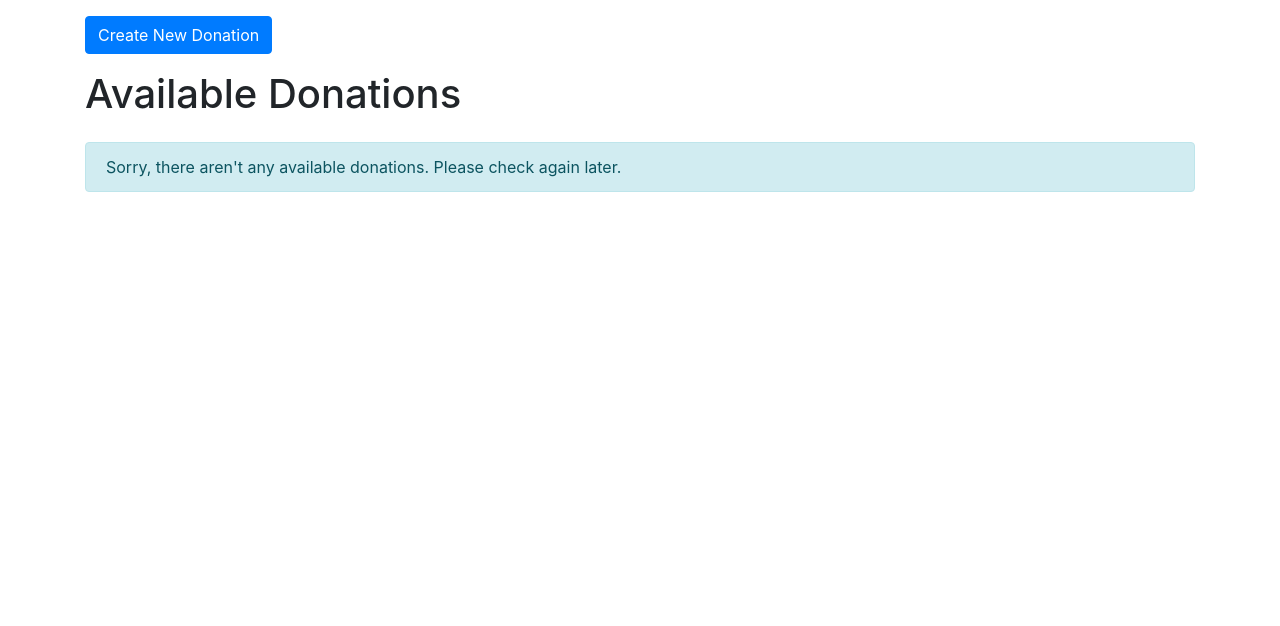
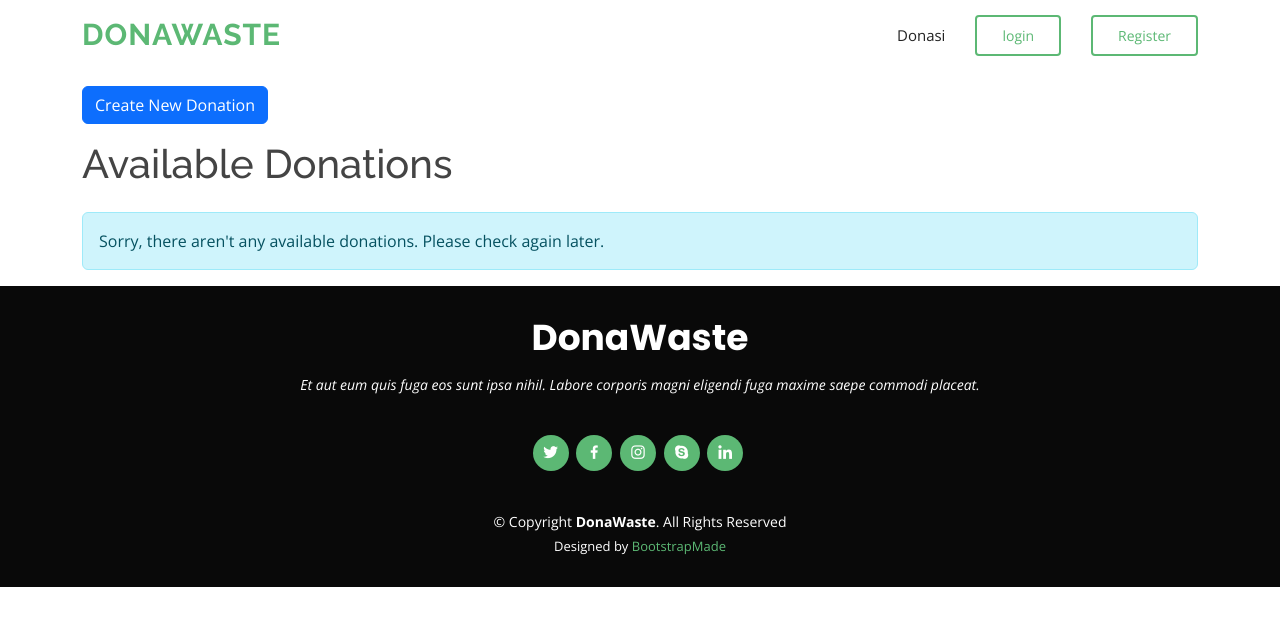
Before and after one commit to kareca-rsj/dona-waste, a Django app: page /donation/ in a window 1280 px wide. Shown: the top 626 px of the page. Run offline with Django 4.2, Linux system fonts and the light colour scheme; data that the repository does not hold is empty; some libraries are stand-ins or nearby versions.

Commit message:
memperbaiki footer and etc

```diff
--- a/donation/templates/available_donations.html
+++ b/donation/templates/available_donations.html
@@ -1,3 +1,4 @@
+{% extends 'base.html' %}
 <html>
   <head>
     <title>DonaWaste - Available Donations</title>
@@ -5,6 +6,8 @@
     <link href="https://stackpath.bootstrapcdn.com/bootstrap/4.5.2/css/bootstrap.min.css" rel="stylesheet">
   </head>
   <body>
+    {% block content %}
+
     <div class="container">
         <a href="{% url 'donation:create_new_donation' %}">
           <button type="button" class="btn btn-primary my-3">Create New Donation</button>
@@ -43,6 +46,8 @@
           {% endfor %}
         </div>
     </div>
+    {% endblock content %}
+
 
     <!-- Include Bootstrap JS -->
     <script src="https://stackpath.bootstrapcdn.com/bootstrap/4.5.2/js/bootstrap.min.js"></script>
--- a/donation/templates/create_donation.html
+++ b/donation/templates/create_donation.html
@@ -1,3 +1,4 @@
+{% extends 'base.html' %}
 <html>
   <head>
     <title>DonaWaste - Create Donation</title>
@@ -5,6 +6,8 @@
     <link href="https://stackpath.bootstrapcdn.com/bootstrap/4.5.2/css/bootstrap.min.css" rel="stylesheet">
   </head>
   <body>
+    {% block content %}
+
     <div class="container">
         <a href="{% url 'donation:show_available_donations' %}">
           <button type="button" class="btn btn-primary my-3">See Available Donations</button>
@@ -47,6 +50,7 @@
           <button type="submit" class="btn btn-success">Create</button>
         </form>
     </div>
+    {% endblock content %}
 
     <!-- Include Bootstrap JS -->
     <script src="https://stackpath.bootstrapcdn.com/bootstrap/4.5.2/js/bootstrap.min.js"></script>
--- a/donation/templates/donation_details.html
+++ b/donation/templates/donation_details.html
@@ -1,3 +1,4 @@
+{% extends 'base.html' %}
 <html>
   <head>
     <title>DonaWaste - {{donation.title}}</title>
@@ -5,6 +6,8 @@
     <link href="https://stackpath.bootstrapcdn.com/bootstrap/4.5.2/css/bootstrap.min.css" rel="stylesheet">
   </head>
   <body>
+    {% block content %}
+
     <div class="container">
         <a href="{% url 'donation:show_available_donations' %}" class="btn btn-primary my-3">See Available Donations</a>
         <h1 class="mb-4">Donation Details</h1>
@@ -45,6 +48,8 @@
             <a href="{% url 'donation:edit_existing_donation' donation.pk %}" class="btn btn-success">Edit Donation</a>
         </div>
     </div>
+    {% endblock content %}
+
 
     <!-- Include Bootstrap JS -->
     <script src="https://stackpath.bootstrapcdn.com/bootstrap/4.5.2/js/bootstrap.min.js"></script>
--- a/donation/templates/edit_donation.html
+++ b/donation/templates/edit_donation.html
@@ -1,4 +1,4 @@
-<!DOCTYPE html>
+{% extends 'base.html' %}
 <html>
   <head>
     <title>DonaWaste - Edit Donation</title>
@@ -6,6 +6,8 @@
     <link href="https://stackpath.bootstrapcdn.com/bootstrap/4.5.2/css/bootstrap.min.css" rel="stylesheet">
   </head>
   <body>
+    {% block content %}
+
     <div class="container my-3">
         <a href="{% url 'donation:show_available_donations' %}" class="btn btn-primary">See Available Donations</a>
         <a href="{% url 'donation:show_donation_details' donation.pk %}" class="btn btn-secondary ml-2">Go Back</a>
@@ -63,6 +65,8 @@
             <button type="submit" class="btn btn-success">Save Changes</button>
         </form>
     </div>
+    {% endblock content %}
+
 
     <!-- Include Bootstrap JS -->
     <script src="https://stackpath.bootstrapcdn.com/bootstrap/4.5.2/js/bootstrap.min.js"></script>
--- a/templates/base.html
+++ b/templates/base.html
@@ -53,8 +53,13 @@
   {% block navbar %}
   {% include 'navbar.html' %}
   {% endblock navbar %}
+
   {% block content%}
   {% endblock content%}
+
+  {% block footer %}
+  {% include 'footer.html' %}
+  {% endblock footer %}
 </body>
 
 </html>
--- /dev/null
+++ b/templates/footer.html
@@ -0,0 +1,83 @@
+
+{% load static %}
+
+<!DOCTYPE html>
+<html lang="en">
+  {% block meta %}
+  {% endblock meta %}
+  <head>
+    <meta charset="utf-8">
+    <meta content="width=device-width, initial-scale=1.0" name="viewport">
+
+    <title>Green Bootstrap Template - Index</title>
+    <link rel="stylesheet" href="https://cdn.jsdelivr.net/npm/bootstrap@4.0.0/dist/css/bootstrap.min.css" integrity="sha384-Gn5384xqQ1aoWXA+058RXPxPg6fy4IWvTNh0E263XmFcJlSAwiGgFAW/dAiS6JXm" crossorigin="anonymous">
+    <meta content="" name="description">
+    <meta content="" name="keywords">
+
+    <!-- Favicons -->
+    <link href="{% static 'assets/img/favicon.png' %}" rel="icon">
+    <link href="{% static 'assets/img/apple-touch-icon.png'%}" rel="apple-touch-icon">
+
+    <!-- Google Fonts -->
+    <link href="https://fonts.googleapis.com/css?family=Open+Sans:300,300i,400,400i,600,600i,700,700i|Raleway:300,300i,400,400i,500,500i,600,600i,700,700i|Poppins:300,300i,400,400i,500,500i,600,600i,700,700i" rel="stylesheet">
+
+    <!-- Vendor CSS Files -->
+    <link href="{% static 'assets/vendor/animate.css/animate.min.css' %}" rel="stylesheet">
+    <link href="{% static 'assets/vendor/bootstrap/css/bootstrap.min.css' %}" rel="stylesheet">
+    <link href="{% static 'assets/vendor/bootstrap-icons/bootstrap-icons.css' %}" rel="stylesheet">
+    <link href="{% static 'assets/vendor/boxicons/css/boxicons.min.css' %}" rel="stylesheet">
+    <link href="{% static 'assets/vendor/glightbox/css/glightbox.min.css' %}" rel="stylesheet">
+    <link href="{% static 'assets/vendor/swiper/swiper-bundle.min.css' %}" rel="stylesheet">
+
+    <!-- Template Main CSS File -->
+    <link href="{% static 'assets/css/style.css' %}" rel="stylesheet">
+
+    <!-- Vendor JS Files -->
+    <script src="{% static 'assets/vendor/bootstrap/js/bootstrap.bundle.min.js' %}"></script>
+    <script src="{% static 'assets/vendor/glightbox/js/glightbox.min.js' %}"></script>
+    <script src="{% static 'assets/vendor/isotope-layout/isotope.pkgd.min.js' %}"></script>
+    <script src="{% static 'assets/vendor/swiper/swiper-bundle.min.js' %}"></script>
+    <script src="{% static 'assets/vendor/php-email-form/validate.js' %}"></script>
+
+    <!-- Template Main JS File -->
+    <script src="{% static 'assets/js/main.js' %}"></script>
+
+    <!-- =======================================================
+    * Template Name: Green
+    * Updated: May 30 2023 with Bootstrap v5.3.0
+    * Template URL: https://bootstrapmade.com/green-free-one-page-bootstrap-template/
+    * Author: BootstrapMade.com
+    * License: https://bootstrapmade.com/license/
+    ======================================================== -->
+  </head>
+<body>
+
+<!-- ======= Footer ======= -->
+<footer id="footer">
+    <div class="container">
+      <h3>DonaWaste</h3>
+      <p>Et aut eum quis fuga eos sunt ipsa nihil. Labore corporis magni eligendi fuga maxime saepe commodi placeat.</p>
+      <div class="social-links">
+        <a href="#" class="twitter"><i class="bx bxl-twitter"></i></a>
+        <a href="#" class="facebook"><i class="bx bxl-facebook"></i></a>
+        <a href="#" class="instagram"><i class="bx bxl-instagram"></i></a>
+        <a href="#" class="google-plus"><i class="bx bxl-skype"></i></a>
+        <a href="#" class="linkedin"><i class="bx bxl-linkedin"></i></a>
+      </div>
+      <div class="copyright">
+        &copy; Copyright <strong><span>DonaWaste</span></strong>. All Rights Reserved
+      </div>
+      <div class="credits">
+        <!-- All the links in the footer should remain intact. -->
+        <!-- You can delete the links only if you purchased the pro version. -->
+        <!-- Licensing information: https://bootstrapmade.com/license/ -->
+        <!-- Purchase the pro version with working PHP/AJAX contact form: https://bootstrapmade.com/green-free-one-page-bootstrap-template/ -->
+        Designed by <a href="https://bootstrapmade.com/">BootstrapMade</a>
+      </div>
+    </div>
+  </footer><!-- End Footer -->
+  {% block content%}
+  {% endblock content%}
+</body>
+
+</html>
```
